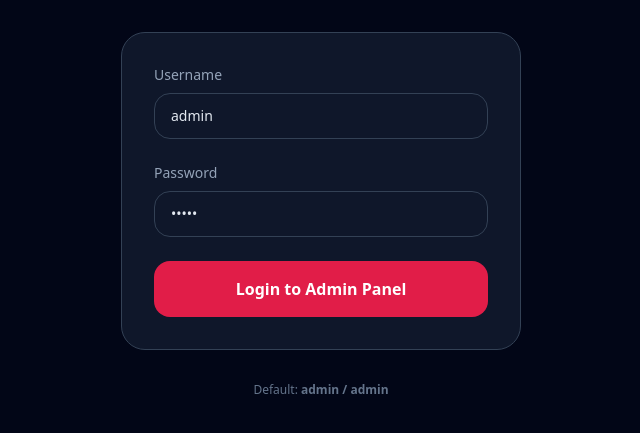
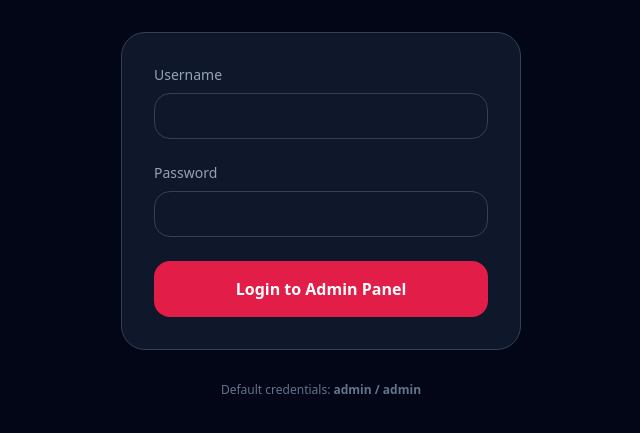
Before and after one commit to Exhipper/exflix, a Flask app: page /admin in a window 1280 px wide. Shown: the part 283-716 px from the top of the page, without its empty margins (319-959 px from the left). Run offline with Flask 3, Linux system fonts and the light colour scheme; some libraries are stand-ins or nearby versions.

Commit message:
Update admin_login.html

```diff
--- a/templates/admin_login.html
+++ b/templates/admin_login.html
@@ -27,12 +27,12 @@
             <form method="POST" class="space-y-6">
                 <div>
                     <label class="block text-sm font-medium text-slate-400 mb-2">Username</label>
-                    <input type="text" name="username" value="admin" required
+                    <input type="text" name="username" required autocomplete="off"
                            class="w-full bg-slate-900 border border-slate-700 focus:border-rose-500 rounded-2xl px-4 py-3 text-sm">
                 </div>
                 <div>
                     <label class="block text-sm font-medium text-slate-400 mb-2">Password</label>
-                    <input type="password" name="password" value="admin" required
+                    <input type="password" name="password" required autocomplete="off"
                            class="w-full bg-slate-900 border border-slate-700 focus:border-rose-500 rounded-2xl px-4 py-3 text-sm">
                 </div>
                 <button type="submit"
@@ -43,7 +43,7 @@
         </div>
 
         <div class="text-center mt-8 text-xs text-slate-500">
-            Default: <strong>admin / admin</strong>
+            Default credentials: <strong>admin / admin</strong>
         </div>
     </div>
 </body>
```
